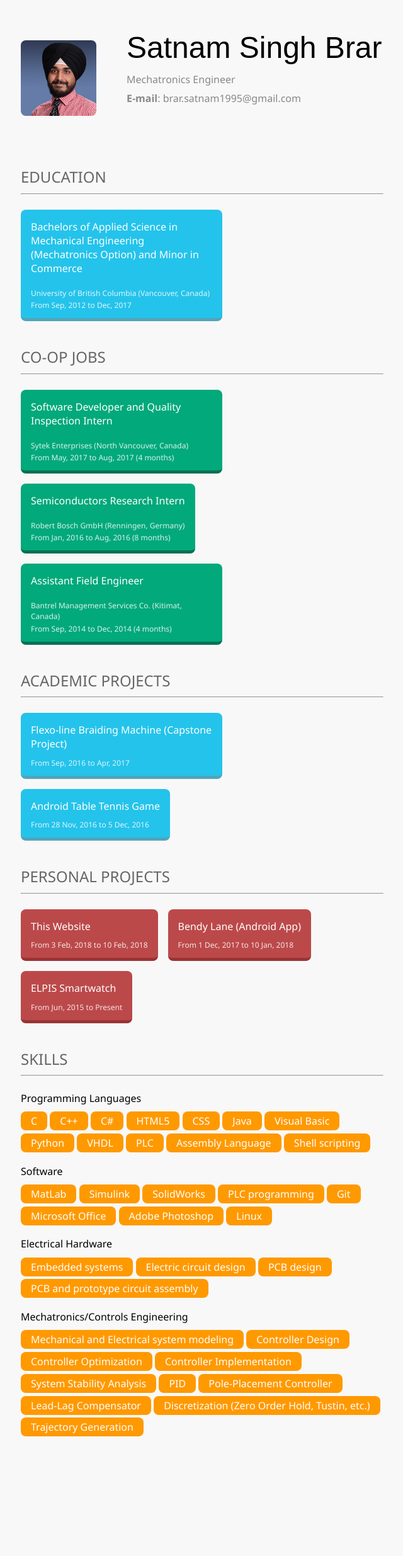
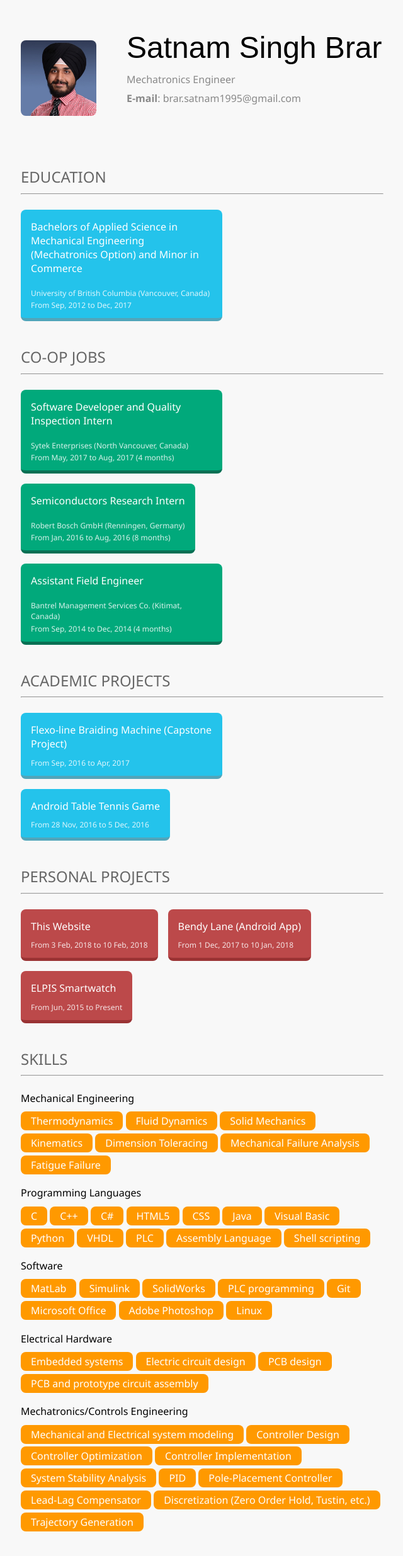
Before and after one commit to Mantaseus/My-Portfolio, a Jekyll site: the page built from index.md, in a window 1280 px wide. Shown: the top 2471 px of the page at 63% size, without its empty margins (431-1071 px from the left). Built offline with Jekyll 4.4.1, drawn with Linux system fonts in a browser that asks for light colours.

```diff
--- a/index.md
+++ b/index.md
@@ -14,6 +14,16 @@ feature_from_top: true
 
 
 skills_list:
+  - type: Mechanical Engineering
+    color: '#ff9900'
+    skills:
+    - Thermodynamics
+    - Fluid Dynamics
+    - Solid Mechanics
+    - Kinematics
+    - Dimension Toleracing
+    - Mechanical Failure Analysis
+    - Fatigue Failure
   - type: Programming Languages
     color: '#ff9900'
     skills:
```
Also changed, not shown: _posts/academic_projects/2017-04-01-flexoline-braiding-machine.md (+2 -0 lines), assets/content-img/flexoline-braiding-machine/machine.jpg (added).
